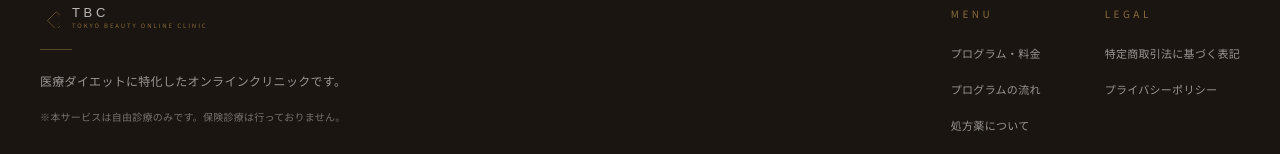
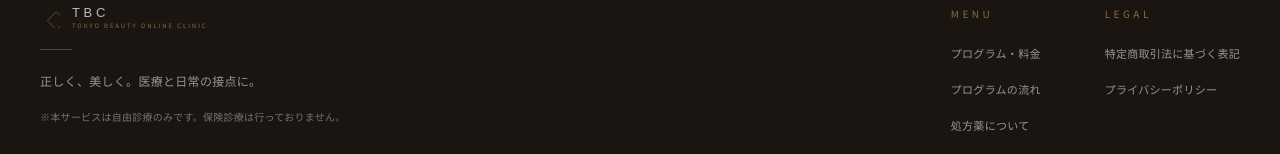
Before and after one commit to fumito2025-source/tokyo-beauty-online-clinic, a Next.js app: page /contact in a window 1280 px wide. Shown: the part 924-1078 px from the top of the page. Built offline with nearby package versions, Linux system fonts and the light colour scheme.

Commit message:
Footer: update tagline to brand statement
Co-Authored-By: Claude Sonnet 4.6 <noreply@anthropic.com>

```diff
--- a/src/components/layout/Footer.tsx
+++ b/src/components/layout/Footer.tsx
@@ -25,7 +25,7 @@ export function Footer() {
             </div>
             <div className="w-8 h-px bg-clinic-gold/40 mb-5" />
             <p className="text-xs text-white/55 leading-loose tracking-wide max-w-xs">
-              医療ダイエットに特化したオンラインクリニックです。
+              正しく、美しく。医療と日常の接点に。
             </p>
             <p className="text-[10px] text-white/40 mt-4 tracking-wide">
               ※本サービスは自由診療のみです。保険診療は行っておりません。
```
